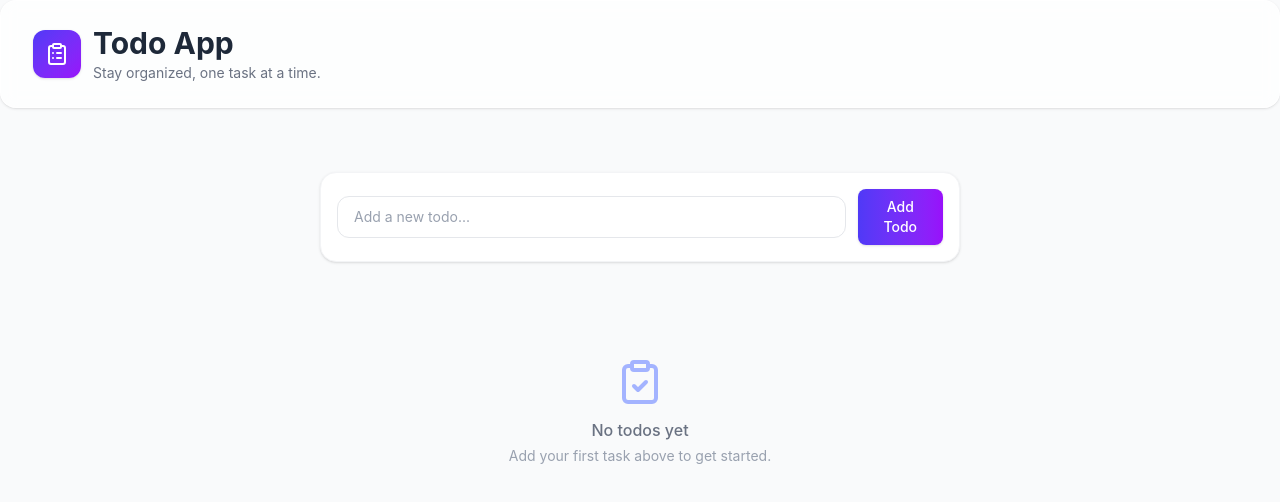
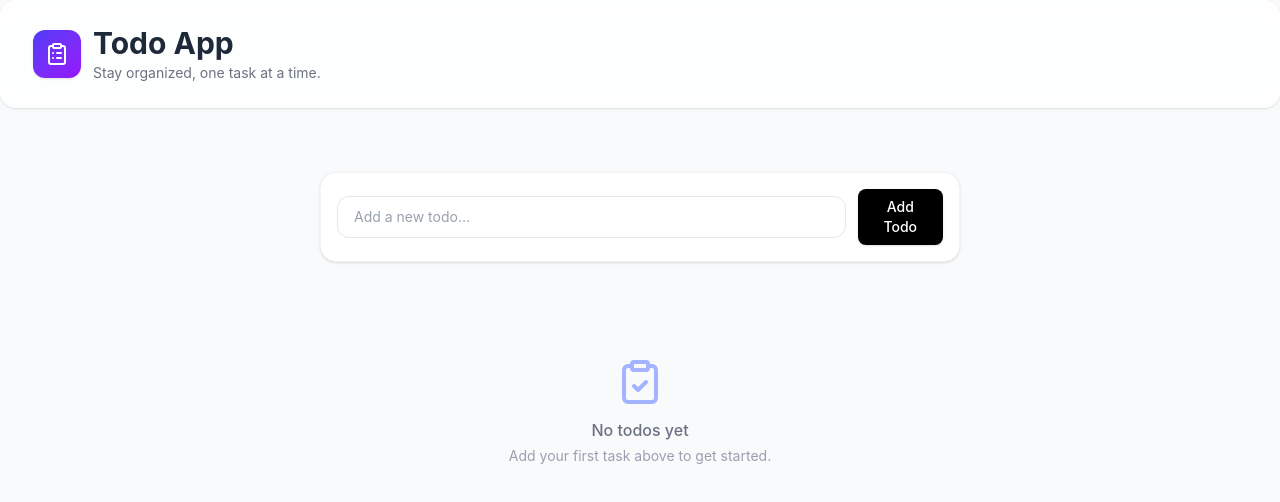
Before and after one commit to anuska-magar/todo-app, a React (Vite) app in the folder frontend/: page / in a window 1280 px wide. Shown: the top 502 px of the page. Built offline with nearby package versions, Linux system fonts and the light colour scheme.

Commit message:
changed the button color to black

```diff
--- a/frontend/src/components/Button.jsx
+++ b/frontend/src/components/Button.jsx
@@ -9,7 +9,7 @@ function Button({ label, onClick, variant = "primary", icon }) {
 
   const variantClasses = {
     primary:
-      "bg-gradient-to-r from-indigo-600 to-purple-600 text-white shadow-sm hover:shadow-md",
+      "bg-black text-white shadow-sm hover:shadow-md",
     danger:
       "bg-red-50 text-red-600 hover:bg-red-100",
     ghost:
```
